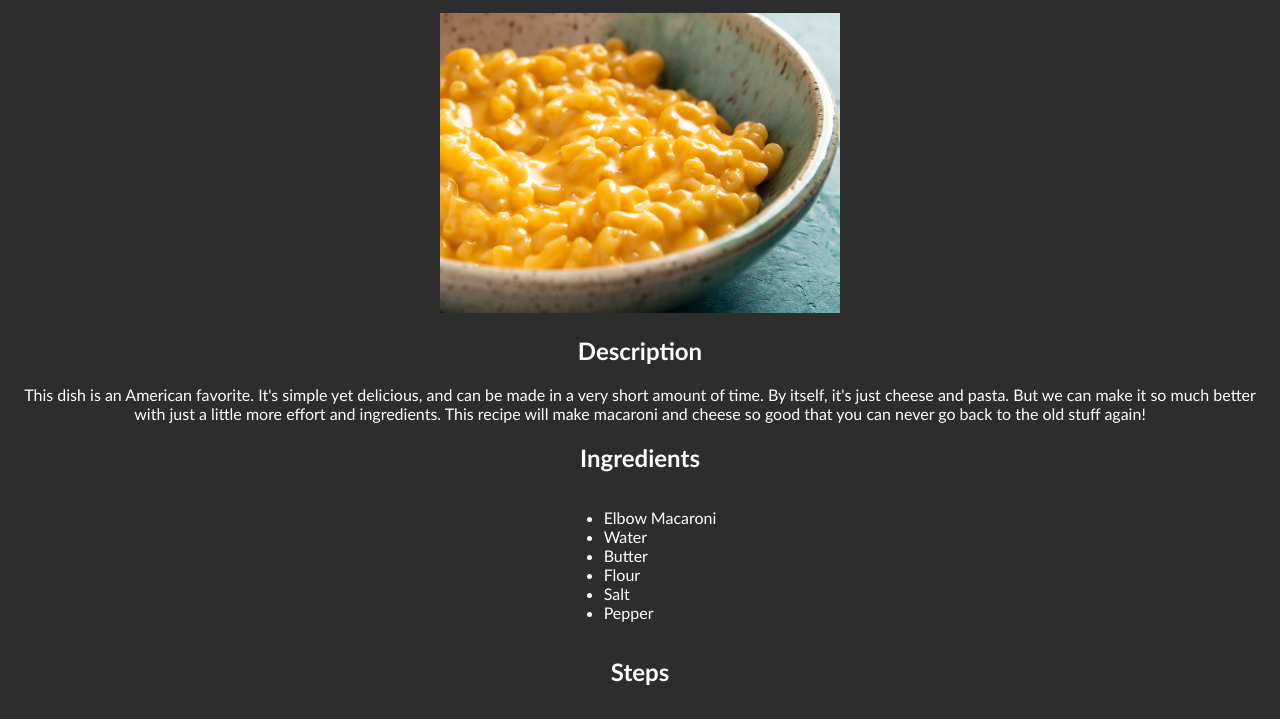
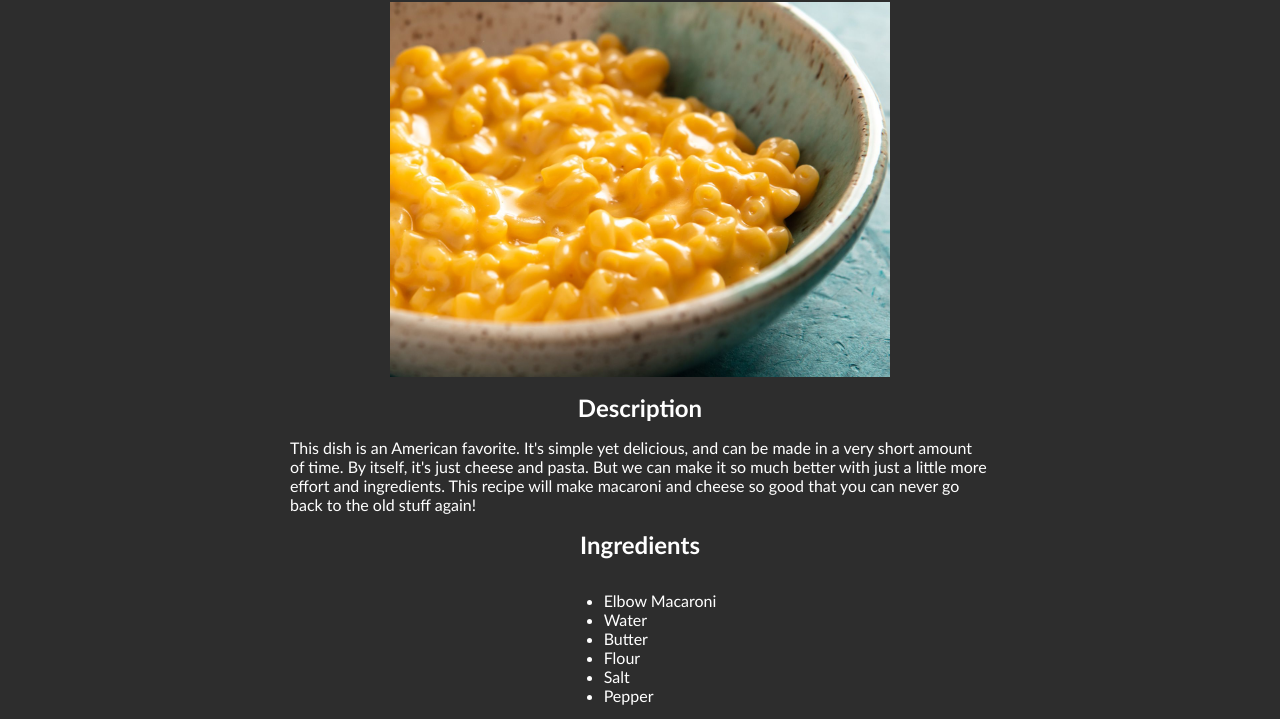
Before and after one commit to Mark-Elliott5/odin-recipes, a website: page recipes/macaroni.html in a window 1280 px wide. Shown: the part 69-788 px from the top of the page. Drawn offline with Linux system fonts and the light colour scheme.

Commit message:
Text and image size now adjusts to window size
Applied flex box, align-items, and justify-content to center class. It
originally used text-align.

```diff
--- a/recipes/macaroni.html
+++ b/recipes/macaroni.html
@@ -10,8 +10,8 @@
 
     <body>
         <h1 class="center main-header">Macaroni</h1>
-        <div class="center">
-            <img src="macaronipicture.jpg" height="300px">
+        <div class="imageclass">
+            <img src="macaronipicture.jpg">
         </div>
 
         <h2 class="center">Description</h2>
--- a/styles.css
+++ b/styles.css
@@ -4,9 +4,25 @@ html {
     font-family: 'Optima', 'Segoe UI', Tahoma, Geneva, Verdana, sans-serif;
 }
 
+.center, .imageclass {
+    display: flex;
+    align-items: center;
+    justify-content: center;
+}
+
+img {
+    max-width: 500px;
+    min-width: 200px;
+    width: auto;
+    height: auto;
+}
+
 .center {
-    text-align: center;
     color: inherit;
+    min-width: 300px;
+    max-width: 700px;
+    height: auto;
+    margin: 1rem auto;
 }
 
 a {
@@ -24,7 +40,3 @@ a {
 li {
     text-align: left;
 }
-
-img {
-    width: 400px;
-}
```
Also changed, not shown: recipes/hamburger.html (+2 -2 lines), recipes/spaghetti.html (+2 -2 lines).
